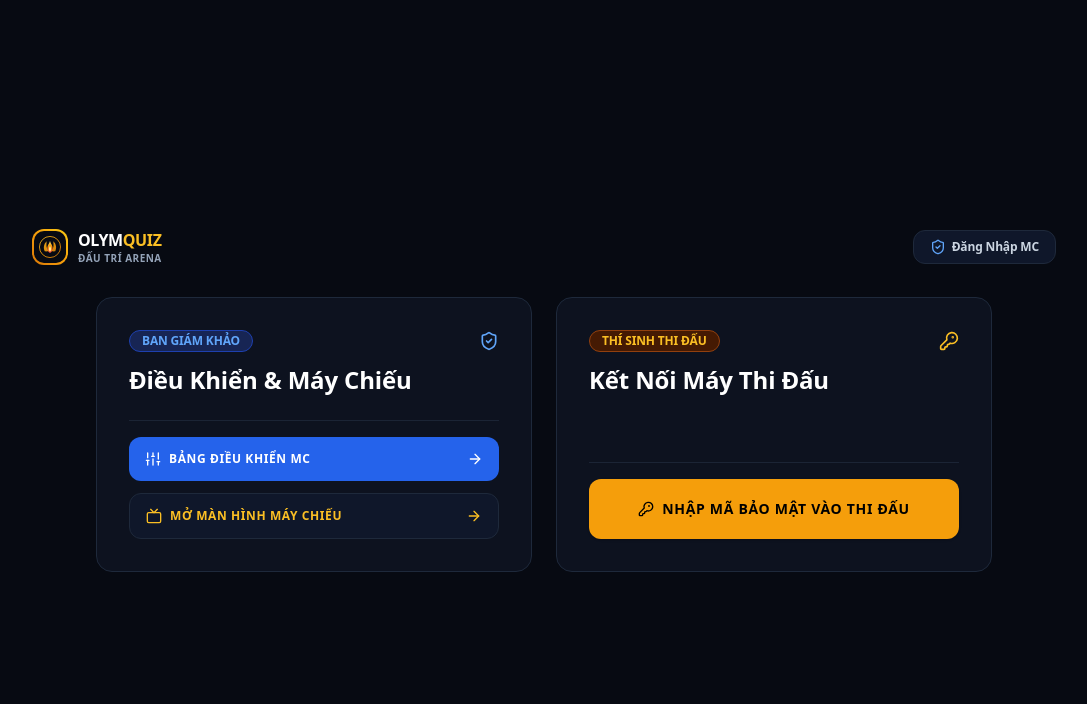
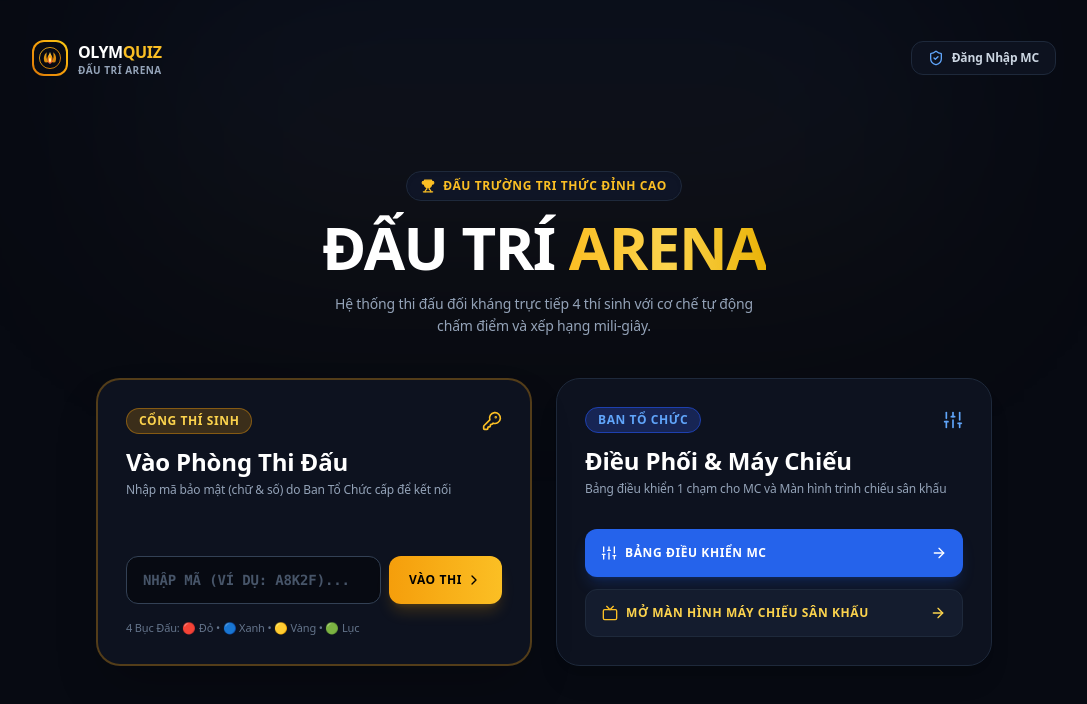
Before and after one commit to mm4you/thitho, a Next.js app: page / in a window 1280 px wide. Shown: the top 704 px of the page, without its empty margins (96-1183 px from the left). Built offline with nearby package versions, Linux system fonts and the light colour scheme.

Commit message:
feat: thiet ke lai Man Hinh Chinh (Trang Chu) thanh tao, sang trong, bo sung o nhap ma PIN truc tiep

```diff
--- a/src/app/page.tsx
+++ b/src/app/page.tsx
@@ -1,43 +1,125 @@
 "use client";
 
+import { useState } from "react";
+import { useRouter } from "next/navigation";
 import Link from "next/link";
 import { BrandLogo } from "@/components/brand/BrandLogo";
-import { Tv, Sliders, ArrowRight, ShieldCheck, KeyRound } from "lucide-react";
+import { Tv, Sliders, ArrowRight, ShieldCheck, KeyRound, Trophy, Zap, ChevronRight } from "lucide-react";
 
 export default function HomePage() {
+  const router = useRouter();
+  const [pinInput, setPinInput] = useState<string>("");
+
+  const handleQuickJoin = (e: React.FormEvent) => {
+    e.preventDefault();
+    if (!pinInput.trim()) return;
+    router.push(`/join?pin=${encodeURIComponent(pinInput.trim().toUpperCase())}`);
+  };
+
   return (
-    <main className="min-h-screen bg-[#070a12] text-slate-100 flex flex-col justify-center p-6 md:p-12 font-sans select-none">
-      <div className="w-full max-w-5xl mx-auto flex items-center justify-between pb-8">
+    <div className="min-h-screen bg-[#070a12] text-slate-100 flex flex-col justify-between p-6 md:p-10 font-sans select-none relative overflow-hidden">
+      {/* Glow Hiệu Ứng Sân Khấu Sang Trọng */}
+      <div className="absolute top-0 left-1/2 -translate-x-1/2 w-[800px] h-[350px] bg-gradient-to-b from-blue-600/15 via-amber-500/5 to-transparent blur-[120px] pointer-events-none" />
+
+      {/* Header Thanh Lịch */}
+      <header className="w-full max-w-5xl mx-auto flex items-center justify-between z-10">
         <BrandLogo size="md" />
 
         <Link
           href="/login"
-          className="px-4 py-2 rounded-xl bg-slate-900 border border-slate-800 hover:bg-slate-800 text-slate-300 hover:text-white text-xs font-semibold flex items-center gap-1.5 transition-colors"
+          className="px-4 py-2 rounded-xl bg-[#0d121f] border border-slate-800 hover:border-slate-700 hover:bg-[#131b2e] text-slate-300 hover:text-white text-xs font-semibold flex items-center gap-2 transition-all"
         >
           <ShieldCheck className="w-4 h-4 text-blue-400" />
           <span>Đăng Nhập MC</span>
         </Link>
-      </div>
+      </header>
 
-      <div className="w-full max-w-4xl mx-auto space-y-6">
+      {/* Trung Tâm: Hero Sân Khấu Trí Tuệ */}
+      <main className="w-full max-w-4xl mx-auto my-auto py-8 space-y-10 z-10">
+        <div className="text-center space-y-4">
+          <div className="inline-flex items-center gap-2 px-3.5 py-1.5 rounded-full bg-slate-900/80 border border-slate-800 text-amber-400 text-xs font-semibold shadow-inner">
+            <Trophy className="w-3.5 h-3.5 fill-current" />
+            <span className="tracking-wider uppercase">ĐẤU TRƯỜNG TRI THỨC ĐỈNH CAO</span>
+          </div>
+
+          <h1 className="text-4xl md:text-6xl font-black uppercase tracking-tight text-white leading-none">
+            ĐẤU TRÍ <span className="text-transparent bg-clip-text bg-gradient-to-r from-amber-400 via-amber-300 to-yellow-500">ARENA</span>
+          </h1>
+
+          <p className="text-slate-400 text-sm max-w-md mx-auto leading-relaxed">
+            Hệ thống thi đấu đối kháng trực tiếp 4 thí sinh với cơ chế tự động chấm điểm và xếp hạng mili-giây.
+          </p>
+        </div>
+
+        {/* Khu Vực Tương Tác 2 Cổng Lớn */}
         <div className="grid grid-cols-1 md:grid-cols-2 gap-6">
-          <div className="bg-[#0d121f] border border-slate-800 rounded-2xl p-8 flex flex-col justify-between space-y-6">
+          {/* CỔNG 1: THÍ SINH NHẬP MÃ NHANH */}
+          <div className="bg-[#0d121f] border-2 border-amber-500/30 hover:border-amber-500/60 rounded-3xl p-7 flex flex-col justify-between space-y-6 transition-all shadow-2xl relative overflow-hidden">
             <div className="space-y-3">
               <div className="flex items-center justify-between">
-                <span className="px-3 py-0.5 rounded-full bg-blue-950 text-blue-400 border border-blue-800 text-xs font-bold uppercase">
-                  BAN GIÁM KHẢO
+                <span className="px-3 py-1 rounded-full bg-amber-500/20 text-amber-300 border border-amber-500/40 text-xs font-bold uppercase tracking-wider">
+                  CỔNG THÍ SINH
                 </span>
-                <ShieldCheck className="w-5 h-5 text-blue-400" />
+                <KeyRound className="w-5 h-5 text-amber-400" />
               </div>
 
-              <h3 className="text-2xl font-bold text-white">
-                Điều Khiển & Máy Chiếu
-              </h3>
+              <div>
+                <h3 className="text-2xl font-bold text-white">
+                  Vào Phòng Thi Đấu
+                </h3>
+                <p className="text-xs text-slate-400 mt-1">
+                  Nhập mã bảo mật (chữ & số) do Ban Tổ Chức cấp để kết nối
+                </p>
+              </div>
             </div>
 
-            <div className="space-y-3 pt-4 border-t border-slate-800/80">
+            <form onSubmit={handleQuickJoin} className="space-y-3 pt-2">
+              <div className="flex gap-2">
+                <input
+                  type="text"
+                  value={pinInput}
+                  onChange={(e) => setPinInput(e.target.value.toUpperCase())}
+                  placeholder="Nhập mã (Ví dụ: A8K2F)..."
+                  className="flex-1 h-12 bg-[#070a12] border border-slate-700 focus:border-amber-400 rounded-xl px-4 text-sm font-mono font-bold text-white uppercase placeholder:text-slate-600 focus:outline-none"
+                />
+                <button
+                  type="submit"
+                  className="h-12 px-5 rounded-xl bg-gradient-to-r from-amber-500 to-amber-400 hover:from-amber-400 hover:to-amber-300 text-black font-extrabold text-xs uppercase tracking-wider flex items-center justify-center gap-1 transition-all cursor-pointer shadow-lg shadow-amber-500/20 shrink-0"
+                >
+                  <span>VÀO THI</span>
+                  <ChevronRight className="w-4 h-4" />
+                </button>
+              </div>
+
+              <div className="flex items-center justify-between text-[11px] text-slate-500 pt-1 font-medium">
+                <span>4 Bục Đấu: 🔴 Đỏ • 🔵 Xanh • 🟡 Vàng • 🟢 Lục</span>
+              </div>
+            </form>
+          </div>
+
+          {/* CỔNG 2: BAN TỔ CHỨC & MC */}
+          <div className="bg-[#0d121f] border border-slate-800 hover:border-slate-700 rounded-3xl p-7 flex flex-col justify-between space-y-6 transition-all shadow-xl">
+            <div className="space-y-3">
+              <div className="flex items-center justify-between">
+                <span className="px-3 py-1 rounded-full bg-blue-950 text-blue-400 border border-blue-800 text-xs font-bold uppercase tracking-wider">
+                  BAN TỔ CHỨC
+                </span>
+                <Sliders className="w-5 h-5 text-blue-400" />
+              </div>
+
+              <div>
+                <h3 className="text-2xl font-bold text-white">
+                  Điều Phối & Máy Chiếu
+                </h3>
+                <p className="text-xs text-slate-400 mt-1">
+                  Bảng điều khiển 1 chạm cho MC và Màn hình trình chiếu sân khấu
+                </p>
+              </div>
+            </div>
+
+            <div className="space-y-3 pt-2">
               <Link href="/admin/live" className="block">
-                <button className="w-full py-3.5 px-4 rounded-xl bg-blue-600 hover:bg-blue-500 text-white font-semibold text-xs uppercase tracking-wider flex items-center justify-between transition-colors cursor-pointer">
+                <button className="w-full h-12 px-4 rounded-xl bg-blue-600 hover:bg-blue-500 text-white font-bold text-xs uppercase tracking-wider flex items-center justify-between transition-all cursor-pointer shadow-lg shadow-blue-600/20">
                   <span className="flex items-center gap-2">
                     <Sliders className="w-4 h-4" /> Bảng Điều Khiển MC
                   </span>
@@ -46,40 +128,20 @@ export default function HomePage() {
               </Link>
 
               <Link href="/display" target="_blank" className="block">
-                <button className="w-full py-3.5 px-4 rounded-xl bg-slate-900 hover:bg-slate-800 border border-slate-800 text-amber-400 font-semibold text-xs uppercase tracking-wider flex items-center justify-between transition-colors cursor-pointer">
+                <button className="w-full h-12 px-4 rounded-xl bg-[#141c2e] hover:bg-[#1a253c] border border-slate-800 hover:border-slate-700 text-amber-300 font-bold text-xs uppercase tracking-wider flex items-center justify-between transition-all cursor-pointer">
                   <span className="flex items-center gap-2">
-                    <Tv className="w-4 h-4" /> Mở Màn Hình Máy Chiếu
+                    <Tv className="w-4 h-4 text-amber-400" /> Mở Màn Hình Máy Chiếu Sân Khấu
                   </span>
                   <ArrowRight className="w-4 h-4" />
                 </button>
               </Link>
             </div>
           </div>
+        </div>
+      </main>
 
-          <div className="bg-[#0d121f] border border-slate-800 rounded-2xl p-8 flex flex-col justify-between space-y-6">
-            <div className="space-y-3">
-              <div className="flex items-center justify-between">
-                <span className="px-3 py-0.5 rounded-full bg-amber-950 text-amber-400 border border-amber-800 text-xs font-bold uppercase">
-                  THÍ SINH THI ĐẤU
-                </span>
-                <KeyRound className="w-5 h-5 text-amber-400" />
-              </div>
-
-              <h3 className="text-2xl font-bold text-white">
-                Kết Nối Máy Thi Đấu
-              </h3>
-            </div>
-
-            <div className="pt-4 border-t border-slate-800/80">
-              <Link href="/join" className="block">
-                <button className="w-full py-5 px-4 rounded-xl bg-amber-500 hover:bg-amber-400 text-black font-bold text-sm uppercase tracking-wider flex items-center justify-center gap-2 transition-colors cursor-pointer shadow">
-                  <KeyRound className="w-4 h-4" /> Nhập Mã Bảo Mật Vào Thi Đấu
-                </button>
-              </Link>
-            </div>
-          </div>
-        </div>
-      </div>
-    </main>
+      {/* Bottom Spacer Sạch Sẽ */}
+      <footer className="w-full max-w-5xl mx-auto" />
+    </div>
   );
 }
```
